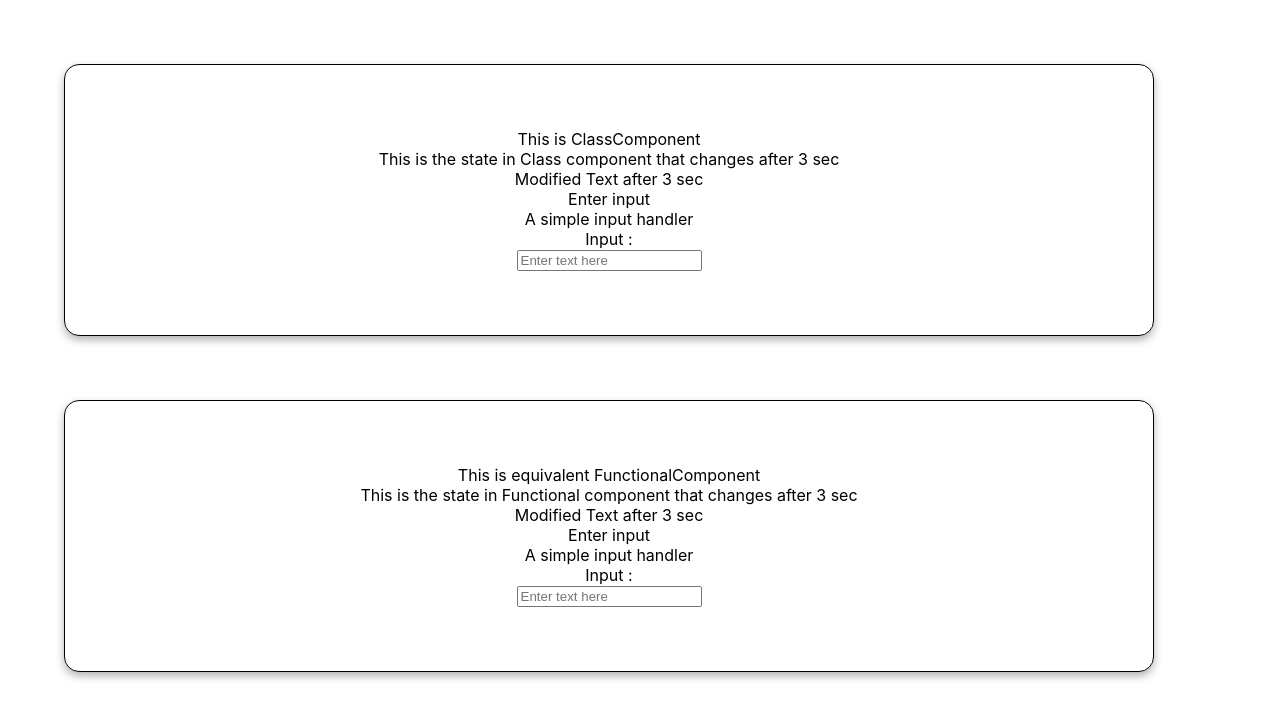
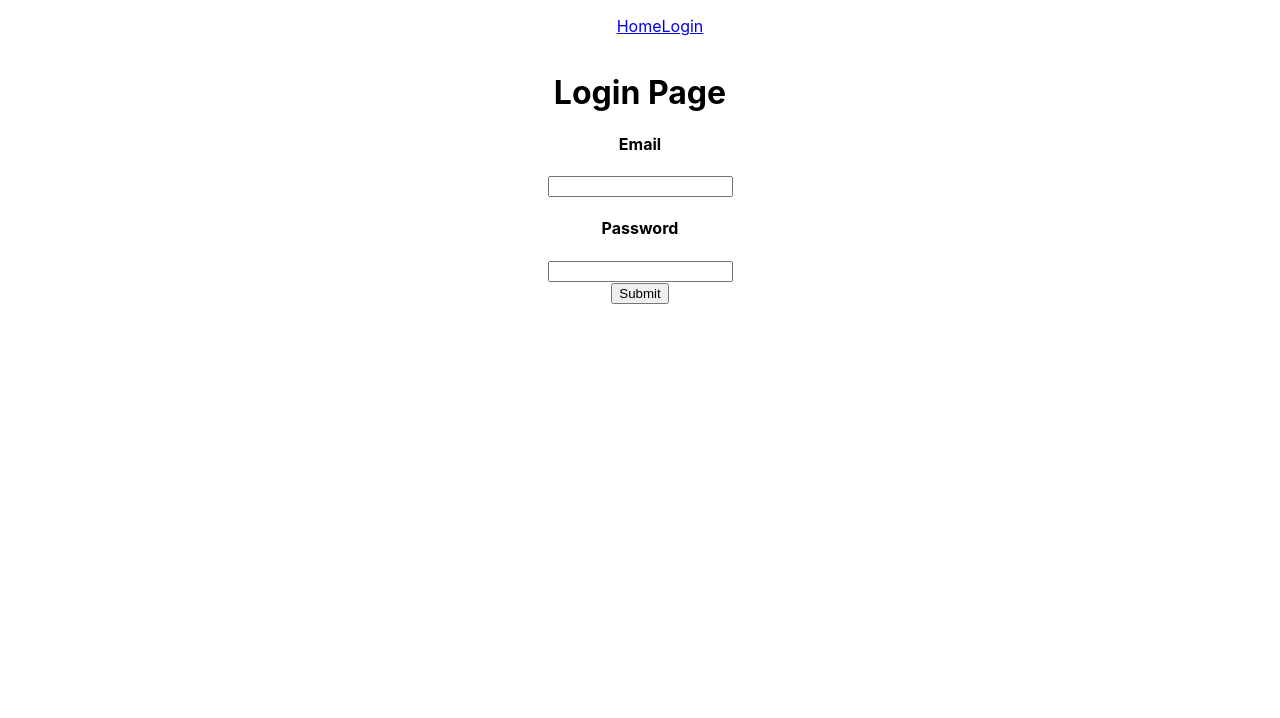
Before and after one commit to zainabasif-21/training, a React (Create React App) app in the folder React/demo-app/: page /login in a window 1280 px wide. Shown: the top 718 px of the page. Built offline with nearby package versions, Linux system fonts and the light colour scheme.

Commit message:
Practised and implemented react router dom. Implemented simple routing, nested routing, protected routes. Used Link and useNaviage for navigation purposes

```diff
--- a/React/demo-app/package.json
+++ b/React/demo-app/package.json
@@ -10,6 +10,7 @@
     "react": "^18.2.0",
     "react-dom": "^18.2.0",
     "react-router": "^6.22.3",
+    "react-router-dom": "^6.22.3",
     "react-scripts": "5.0.1",
     "web-vitals": "^2.1.4"
   },
--- a/React/demo-app/src/App.css
+++ b/React/demo-app/src/App.css
@@ -36,3 +36,14 @@
     transform: rotate(360deg);
   }
 }
+
+.navDiv{
+  display: grid;
+
+  grid-template-columns: 1 1 1 1 1 1 1;
+  padding: auto;
+  margin:auto;
+  align-items: center;
+  align-content: center;
+  text-align: center;
+}
--- a/React/demo-app/src/App.js
+++ b/React/demo-app/src/App.js
@@ -1,3 +1,5 @@
+import React, { useEffect } from 'react';
+import { Routes, Route, Link } from "react-router-dom";
 import logo from './logo.svg';
 import './App.css';
 import State from './Hooks/useState/State';
@@ -5,16 +7,48 @@ import RefHook from './Hooks/useRef/RefHook';
 import Effect from './Hooks/useEffect/Effect';
 import ClassComponent from './ClassAndFunctionalComponent/ClassComponent';
 import FunctionalComponent from './ClassAndFunctionalComponent/FunctionalComponent';
+import LandingPage from './Routing/LandingPage';
+import ErrorPage from './Routing/ErrorPage';
+import Login from './Routing/Login';
+import AdminDashboard from './Routing/AdminDashboard';
+import UserDashboard from './Routing/UserDashboard';
+import AdminUserData from './Routing/AdminUserData';
+import UserProducts from './Routing/UserProducts';
 
 
 function App() {
+
+  useEffect(()=>{
+    localStorage.setItem('isLogin','false');
+    localStorage.setItem('email','')
+  },[])
+
+
   return (
     <div className="App">
+      <div className='navDiv'><nav>
+        <ul>
+          <Link to="/" class="list">
+            Home
+          </Link>
+          <Link to="/login" class="list">
+            Login
+          </Link>
+        </ul>
+      </nav></div>
 
 
-      <ClassComponent/>
-      <FunctionalComponent/>
-
+      <Routes>
+        <Route path="/" index={true} element={<LandingPage />} />
+        <Route path="/login" element={<Login />} />
+        <Route path='/admin' element={<AdminDashboard/>}>
+            <Route path='users' element={<AdminUserData/>}/>
+        </Route>
+        <Route path='/user' element={<UserDashboard/>}>
+        <Route path='products' element={<UserProducts/>} />
+        </Route>
+        <Route path="/*" element={<ErrorPage />} />
+      </Routes>
     </div>
   );
 }
--- /dev/null
+++ b/React/demo-app/src/Routing/AdminDashboard.jsx
@@ -0,0 +1,31 @@
+import React from "react";
+import { Outlet, useNavigate } from "react-router";
+import { Link } from "react-router-dom";
+
+export default function AdminDashboard() {
+  const navigate = useNavigate();
+
+  const handleSubmit=()=>{
+
+    navigate('/login');
+  }
+
+  const local={...localStorage};
+  if(Boolean(local.isLogin)==true && local.email.includes('admin'))
+  {
+      return (<div>
+        <div>Admin Dashboard</div>
+        <h1>Press to navigate to view users list</h1>
+        <Link to='users'><button>Users List</button></Link>
+        <Outlet />
+    </div>)}
+else
+return (
+  <div>
+    <h3>Authetication Failed</h3>
+    kindly login again as an admin again
+    <h4>Press the below button to navigate to login page</h4>
+    <button onClick={handleSubmit}>Login Page</button>
+  </div>
+)
+}
--- /dev/null
+++ b/React/demo-app/src/Routing/AdminUserData.jsx
@@ -0,0 +1,8 @@
+import React from 'react'
+
+export default function AdminUserData() {
+  return (
+    <div>AdminUserData</div>
+
+  )
+}
--- /dev/null
+++ b/React/demo-app/src/Routing/ErrorPage.jsx
@@ -0,0 +1,9 @@
+import React from "react";
+
+export default function ErrorPage() {
+  return (
+    <div>
+      Error 404. <br /> OOPS Page not found
+    </div>
+  );
+}
--- /dev/null
+++ b/React/demo-app/src/Routing/LandingPage.jsx
@@ -0,0 +1,11 @@
+import React from "react";
+import { Link } from "react-router-dom";
+
+export default function LandingPage() {
+  return (<div>
+    <h1>LandingPage</h1>
+
+    <h4>Proceed to login</h4>
+    <Link to='/login'><button>Login</button></Link>
+  </div>);
+}
--- /dev/null
+++ b/React/demo-app/src/Routing/Login.jsx
@@ -0,0 +1,73 @@
+import React from "react";
+import { useState, useEffect} from "react";
+import { Link } from "react-router-dom";
+import { useNavigate } from "react-router-dom";
+
+
+export default function Login() {
+  const [email, setEmail] = useState("");
+  const [password, setPassword] = useState("");
+  const [items, setItems] = useState({});
+  const navigate=useNavigate();
+
+  useEffect(() => {
+    localStorage.setItem('items', JSON.stringify(items));
+  }, [items]);
+
+
+  const setter = {
+    email: setEmail,
+    password: setPassword,
+  };
+
+  const inputHandler = (e) => {
+    setter[e.target.name](e.target.value);
+  };
+
+  const handleSubmit=()=>{
+    if (email=='' || password=='')
+        alert("Both email and password are required")
+    else{
+        localStorage.clear();
+        localStorage.setItem('email',email);
+        localStorage.setItem('password',password);
+        localStorage.setItem('isLogin',true);
+        setEmail('');
+        setPassword('');
+        console.log({...localStorage})
+
+        if(email.includes('admin') && password!='')
+        {
+            console.log('before link');
+            navigate("/admin", { replace: true });
+
+        }
+        if(email.includes('user') && password!='')
+        {
+            navigate("/user", { replace: true });
+        }
+    }
+  }
+
+  return (
+    <div>
+      <h1>Login Page</h1>
+      <div>
+        <div>
+          <h4>Email</h4>
+          <input name="email" value={email} onChange={inputHandler}></input>
+        </div>
+        <div>
+          <h4>Password</h4>
+          <input
+
+            name="password"
+            value={password}
+            onChange={inputHandler}
+          ></input>
+        </div>
+        <button onClick={handleSubmit}>Submit</button>
+      </div>
+    </div>
+  );
+}
--- /dev/null
+++ b/React/demo-app/src/Routing/UserDashboard.jsx
@@ -0,0 +1,31 @@
+import React from 'react'
+import { useNavigate} from 'react-router'
+import { Link , Outlet} from 'react-router-dom';
+
+export default function UserDashboard() {
+    const navigate=useNavigate();
+
+    const handleSubmit=()=>{
+
+      navigate('/login');
+    }
+
+    const local={...localStorage};
+    if(Boolean(local.isLogin)==true && local.email.includes('user'))
+    {
+        return (<div>
+          <div>UserDashboard</div>
+          <h1>Press to navigate to view products list</h1>
+          <Link to='products'><button>Products List</button></Link>
+          <Outlet />
+      </div>)}
+  else
+  return (
+    <div>
+      <h3>Authetication Failed</h3>
+      kindly login again as a user
+      <h4>Press the below button to navigate to login page</h4>
+      <button onClick={handleSubmit}>Login Page</button>
+    </div>
+  )
+}
--- /dev/null
+++ b/React/demo-app/src/Routing/UserProducts.jsx
@@ -0,0 +1,11 @@
+import React from 'react'
+
+export default function UserProducts() {
+  console.log('User Products')
+  return (
+    <div>
+      <div>userData</div>
+      <h3>This is user products list</h3>
+    </div>
+  )
+}
--- a/React/demo-app/src/index.js
+++ b/React/demo-app/src/index.js
@@ -1,13 +1,16 @@
-import React from 'react';
-import ReactDOM from 'react-dom/client';
-import './index.css';
-import App from './App';
-import reportWebVitals from './reportWebVitals';
+import React from "react";
+import ReactDOM from "react-dom/client";
+import "./index.css";
+import App from "./App";
+import reportWebVitals from "./reportWebVitals";
+import { BrowserRouter } from "react-router-dom";
 
-const root = ReactDOM.createRoot(document.getElementById('root'));
+const root = ReactDOM.createRoot(document.getElementById("root"));
 root.render(
   <React.StrictMode>
-    <App />
+    <BrowserRouter>
+      <App />
+    </BrowserRouter>
   </React.StrictMode>
 );
 
```
Also changed, not shown: 1 other file (tests, documents, lock files or other folders).
